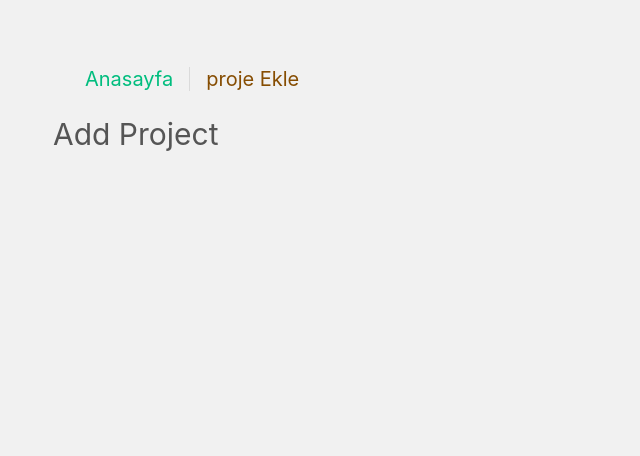
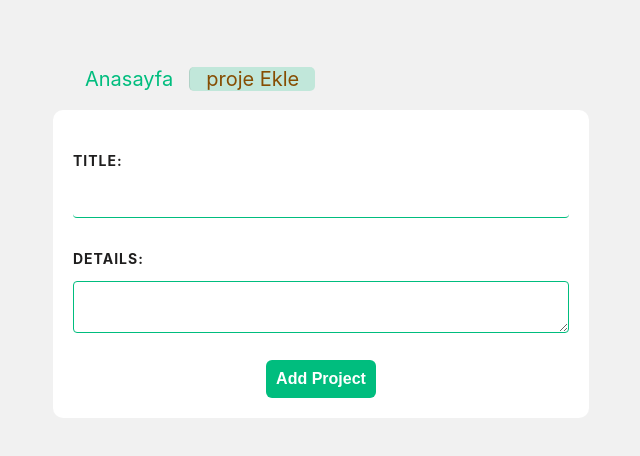
Before and after one commit to EmreYamanYazilim/vue, a Vue app in the folder btk/project-planner/: page /add in a window 1280 px wide. Shown: the top 456 px of the page, without its empty margins (319-959 px from the left). Built offline with nearby package versions, Linux system fonts and the light colour scheme.

Commit message:
fetch ile veri ekleme json-server ile db.json'a bağlanarak AddProject.vue ile  veri göndeip ekleterek  eklenmiş sayfaya yönlendirdim not : veri id random atıyor çözümü json server güncelleme olabilir

```diff
--- a/btk/project-planner/data/db.json
+++ b/btk/project-planner/data/db.json
@@ -10,7 +10,7 @@
       "id": "2",
       "title": "Project 2",
       "details": "Lorem, ipsum dolor sit amet consectetur adipisicing elit. Dicta non ut, placeat ducimus, voluptates quis repellendus sint, repudiandae dignissimos fuga aperiam laborum repellat est quia nemo explicabo et velit voluptatibus!",
-      "complete": false
+      "complete": true
     },
     {
       "id": "3",
@@ -28,7 +28,7 @@
       "id": "5",
       "title": "Project 5",
       "details": "Lorem, ipsum dolor sit amet consectetur adipisicing elit. Dicta non ut, placeat ducimus, voluptates quis repellendus sint, repudiandae dignissimos fuga aperiam laborum repellat est quia nemo explicabo et velit voluptatibus!",
-      "complete": true
+      "complete": false
     }
   ]
 }
--- a/btk/project-planner/src/views/AddProject.vue
+++ b/btk/project-planner/src/views/AddProject.vue
@@ -1,5 +1,93 @@
 <template>
-  <div class="about">
-    <h1>Add Project</h1>
-  </div>
+  <form @submit.prevent="handleSubmit">
+    <label>Title:</label>
+    <input type="text" v-model="title" required />
+    <label>Details:</label>
+    <textarea v-model="details" required></textarea>
+    <button>Add Project</button>
+  </form>
 </template>
+
+<script>
+export default {
+  data() {
+    return {
+      id:Number,
+      title: "",
+      details: ""
+    }
+  },
+  methods: {
+    handleSubmit() {
+
+      let project = {
+        title: this.title,
+        details: this.details,
+        complete: false
+      }
+      fetch("http://localhost:3000/projects/", {
+        method: "POST",
+        headers: { "Content-Type": "application/json" },
+        body: JSON.stringify(project),
+      })
+        .then(() => this.$router.push("/"))
+        .catch((err) => console.log(err));
+    },
+  },
+}
+</script>
+
+<style>
+form {
+  background: white;
+  padding: 20px;
+  border-radius: 10px;
+}
+
+label {
+  color: #1f1e1e;
+  display: block;
+  margin: 20px 0 10px 0;
+  font-size: 14px;
+  text-transform: uppercase;
+  letter-spacing: 1px;
+  font-weight: bold;
+}
+
+input {
+  width: 100%;
+  padding: 10px;
+  margin-bottom: 10px;
+  border: 0;
+  border-bottom: 1px solid #00BD7E;
+  border-radius: 4px;
+  box-sizing: border-box;
+}
+
+textarea {
+  width: 100%;
+  padding: 10px;
+  border: 1px solid #00BD7E;
+  border-radius: 4px;
+  box-sizing: border-box;
+}
+
+form button {
+  display: block;
+  margin: 20px auto 0;
+  background: #00BD7E;
+  color: white;
+  padding: 10px;
+  border: 0;
+  border-radius: 6px;
+  font-size: 16px;
+  font-weight: bold;
+}
+
+textarea:focus-visible {
+  border: 1px solid #00BD7E;
+  box-sizing: border-box;
+
+
+}
+</style>
--- a/btk/project-planner/src/views/Home.vue
+++ b/btk/project-planner/src/views/Home.vue
@@ -22,7 +22,7 @@ export default {
   },
   data() {
     return {
-      projects: []
+      projects: [],
     }
   },
   mounted() {
@@ -47,4 +47,11 @@ export default {
 }
 </script>
 
-<style></style>
+<style>
+.router-link-active {
+  background-color: hsla(160, 100%, 37%, 0.2);
+  border-radius: 5px;
+
+
+}
+</style>
```
